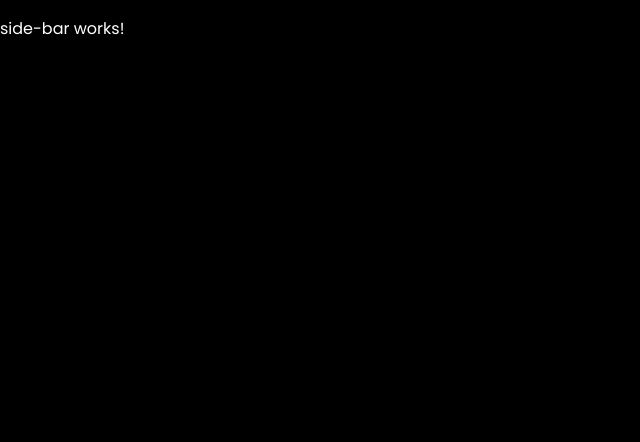
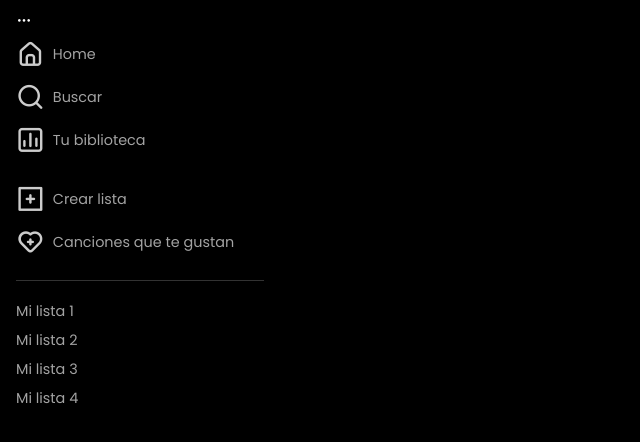
Before and after one commit to jeanpoolgg/spotify-clon, an Angular app: page / in a window 1280 px wide. Shown: the top 442 px of the page, without its empty margins (0-640 px from the left). Built offline with nearby package versions, Linux system fonts and the light colour scheme.

Commit message:
feat: agregar estilos al side-bar

```diff
--- a/src/app/modules/home/home-routing.module.ts
+++ b/src/app/modules/home/home-routing.module.ts
@@ -1,11 +1,11 @@
 import { NgModule } from '@angular/core';
 import { RouterModule, Routes } from '@angular/router';
-import { SideBarComponent } from '@shared/components/side-bar/side-bar.component';
+import { HomePageComponent } from './page/home-page/home-page.component';
 
 const routes: Routes = [
   {
     path: '',
-    component: SideBarComponent
+    component: HomePageComponent
   }
 ];
 
--- a/src/app/modules/home/home.module.ts
+++ b/src/app/modules/home/home.module.ts
@@ -3,6 +3,7 @@
 
 import { HomeRoutingModule } from './home-routing.module';
 import { HomePageComponent } from './page/home-page/home-page.component';
+import { SharedModule } from '@shared/shared.module';
 
 
 @NgModule({
@@ -11,7 +12,8 @@
   ],
   imports: [
     CommonModule,
-    HomeRoutingModule
+    HomeRoutingModule,
+    SharedModule
   ]
 })
 export class HomeModule { }
--- a/src/app/modules/home/page/home-page/home-page.component.html
+++ b/src/app/modules/home/page/home-page/home-page.component.html
@@ -1 +1 @@
-<p>home-page works!</p>
+<app-side-bar></app-side-bar>
--- a/src/app/shared/components/side-bar/side-bar.component.css
+++ b/src/app/shared/components/side-bar/side-bar.component.css
@@ -0,0 +1,50 @@
+.side-bar {
+  width: 15.5rem;
+  height: 100vh;
+  position: fixed;
+  top: 0;
+  left: 0;
+  padding: .5rem 1rem;
+  /* background-color: red; */
+}
+
+.side-bar__list {
+  list-style: none;
+  padding: 0;
+  margin: 0;
+  opacity: .8;
+}
+
+.side-bar__list .list-label {
+  font-size: 90%;
+  font-weight: 500;
+}
+
+.side-bar__list .list-wrapper-item {
+  font-size: var(--font-size-1);
+  font-weight: 500;
+  display: flex;
+  align-items: center;
+  align-content: center;
+}
+
+.side-bar__list .list-wrapper-item .uil {
+  font-size: var(--font-size-3);
+  padding-right: .5rem;
+}
+
+.side-bar__separator {
+  margin: 1rem 0;
+}
+
+.side-bar__separator.line-separator {
+  border-bottom: solid 1px var(--color-2);
+}
+
+.side-bar__list.list-three .list-wrapper-item {
+  padding: .25rem 0;
+}
+
+.side-bar__list li {
+  cursor: pointer;
+}
--- a/src/app/shared/components/side-bar/side-bar.component.html
+++ b/src/app/shared/components/side-bar/side-bar.component.html
@@ -1 +1,28 @@
-<p>side-bar works!</p>
+<div class="side-bar">
+  <div><i class="uil uil-ellipsis-h"></i></div>
+  <ul class="side-bar__list list-one">
+      <li *ngFor="let item of mainMenu.defaultOptions">
+          <div class="list-wrapper-item">
+              <i [ngClass]="['uil',item.icon]"></i>
+              <span class="side-bar__list list-label">{{item.name}}</span>
+          </div>
+      </li>
+  </ul>
+  <div class="side-bar__separator"></div>
+  <ul class="side-bar__list list-two">
+      <li *ngFor="let item of mainMenu.accessLink">
+          <div class="list-wrapper-item">
+              <i [ngClass]="['uil',item.icon]"></i>
+              <span class="side-bar__list list-label">{{item.name}}</span>
+          </div>
+      </li>
+  </ul>
+  <div class="side-bar__separator line-separator"></div>
+  <ul class="side-bar__list list-three">
+      <li *ngFor="let item of customOptions">
+          <div class="list-wrapper-item">
+              <span class="side-bar__list list-label">{{item.name}}</span>
+          </div>
+      </li>
+  </ul>
+</div>
--- a/src/app/shared/components/side-bar/side-bar.component.ts
+++ b/src/app/shared/components/side-bar/side-bar.component.ts
@@ -1,10 +1,69 @@
-import { Component } from '@angular/core';
+import { Component, OnInit } from '@angular/core';
+import { Router } from '@angular/router';
 
 @Component({
   selector: 'app-side-bar',
   templateUrl: './side-bar.component.html',
   styleUrl: './side-bar.component.css'
 })
-export class SideBarComponent {
+export class SideBarComponent implements OnInit {
+  mainMenu: {
+    defaultOptions: Array<any>, accessLink: Array<any>
+  } = { defaultOptions: [], accessLink: [] }
 
+  customOptions: Array<any> = []
+
+  constructor(private router: Router) { }
+
+
+  ngOnInit(): void {
+    this.mainMenu.defaultOptions = [
+      {
+        name: 'Home',
+        icon: 'uil uil-estate',
+        router: ['/', 'auth']
+      },
+      {
+        name: 'Buscar',
+        icon: 'uil uil-search',
+        router: ['/', 'history']
+      },
+      {
+        name: 'Tu biblioteca',
+        icon: 'uil uil-chart',
+        router: ['/', 'favorites']
+      }
+    ]
+
+    this.mainMenu.accessLink = [
+      {
+        name: 'Crear lista',
+        icon: 'uil-plus-square',
+      },
+      {
+        name: 'Canciones que te gustan',
+        icon: 'uil-heart-medical'
+      }
+    ]
+
+    this.customOptions = [
+      {
+        name: 'Mi lista 1',
+        router: ['/']
+      },
+      {
+        name: 'Mi lista 2',
+        router: ['/']
+      },
+      {
+        name: 'Mi lista 3',
+        router: ['/']
+      },
+      {
+        name: 'Mi lista 4',
+        router: ['/']
+      }
+    ]
+
+  }
 }
--- a/src/app/shared/shared.module.ts
+++ b/src/app/shared/shared.module.ts
@@ -14,6 +14,9 @@
   ],
   imports: [
     CommonModule
+  ],
+  exports: [
+    SideBarComponent
   ]
 })
 export class SharedModule { }
```
